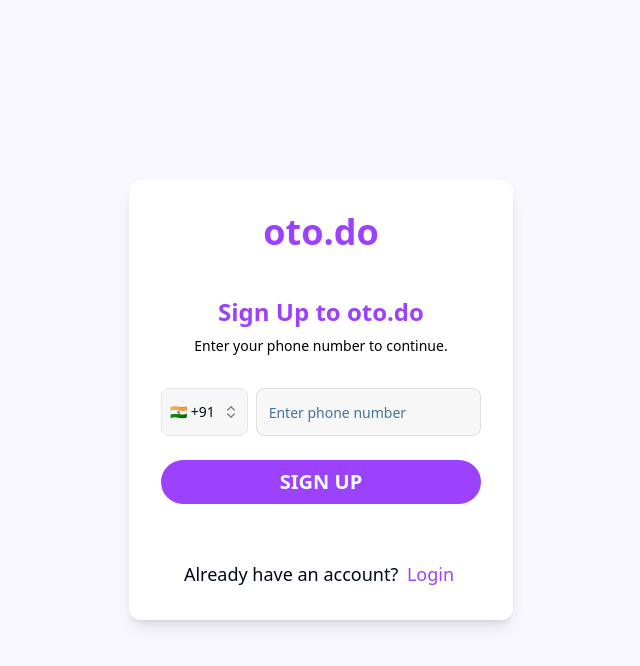
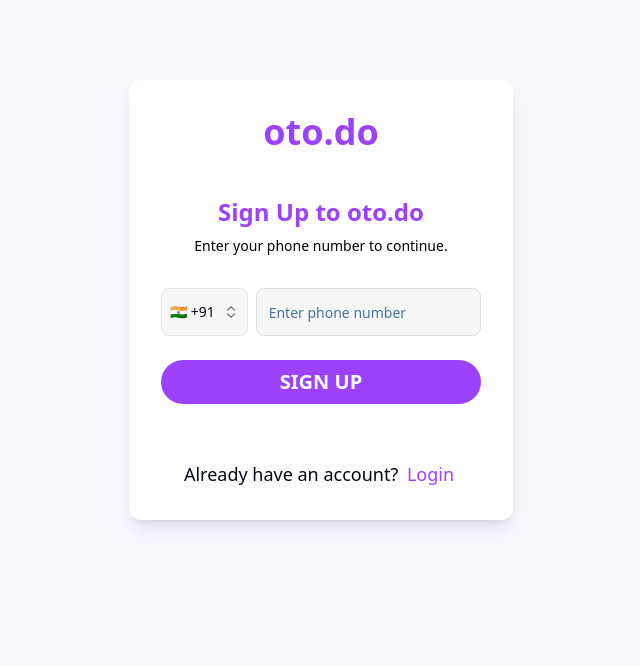
Before and after one commit to pushkarlabh1/oto.-do, a Next.js app: page /signup in a window 1280 px wide. Shown: the top 666 px of the page, without its empty margins (319-959 px from the left). Built offline with nearby package versions, Linux system fonts and the light colour scheme.

Commit message:
Login and Signup page(v2)
Make the following changes:

,

Find this element:

  <Button variant="g

Make the following changes:

,

Find this element:

  <LoginForm>

with

```diff
--- a/src/app/login/page.tsx
+++ b/src/app/login/page.tsx
@@ -2,7 +2,7 @@
 
 export default function LoginPage() {
   return (
-    <div className="flex items-center justify-center min-h-screen bg-[#F9F7FE]">
+    <div className="flex items-start justify-center min-h-screen bg-[#F9F7FE] pt-20">
       <LoginForm />
     </div>
   );
--- a/src/app/signup/page.tsx
+++ b/src/app/signup/page.tsx
@@ -2,7 +2,7 @@
 
 export default function SignupPage() {
   return (
-    <div className="flex items-center justify-center min-h-screen bg-[#F9F7FE]">
+    <div className="flex items-start justify-center min-h-screen bg-[#F9F7FE] pt-20">
       <SignupForm />
     </div>
   );
--- a/src/components/landing/header.tsx
+++ b/src/components/landing/header.tsx
@@ -36,10 +36,10 @@
                   oto.do
                 </Link>
                 <Link href="/login" passHref>
-                  <Button variant="ghost" className="w-full justify-center text-lg">Login</Button>
+                  <Button variant="ghost" className="w-full justify-center text-lg hover:font-bold">Login</Button>
                 </Link>
                 <Link href="/signup" passHref>
-                  <Button className="w-full text-lg " style={{ backgroundColor: "#6F5CFF" }}>Sign Up</Button>
+                  <Button className="w-full text-lg hover:font-bold" style={{ backgroundColor: "#6F5CFF" }}>Sign Up</Button>
                 </Link>
               </div>
             </SheetContent>
```
